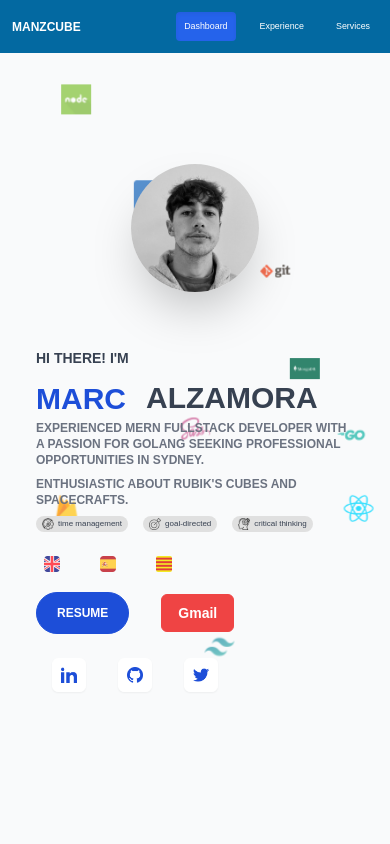
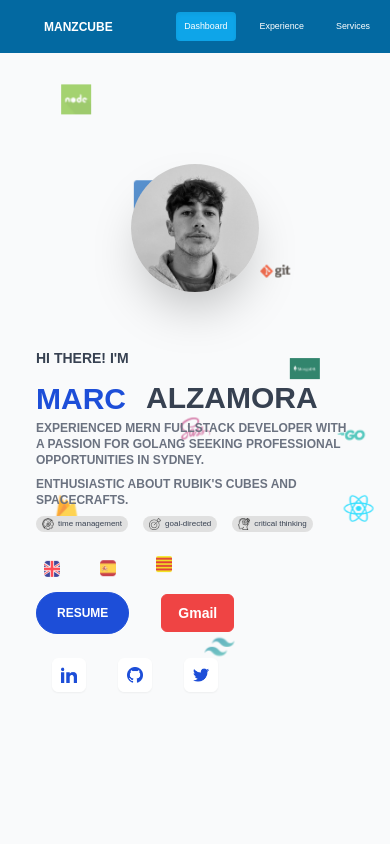
Before and after one commit to manzcube/render_portfolio, a React (Create React App) app: page / in a window 390 px wide. Shown: the top 844 px of the page. Built offline with nearby package versions, Linux system fonts and the light colour scheme.

Commit message:
navbar color change

```diff
--- a/src/components/Layout/Navbar.tsx
+++ b/src/components/Layout/Navbar.tsx
@@ -64,14 +64,14 @@ const Navbar: React.FC = () => {
       {/* <img src={logo} className="w-8" alt="" /> */}
       <Link
         to="/"
-        className="font-bold text-xs lg:text-lg lg:tracking-widest text-white lg:ml-44"
+        className="font-bold text-xs lg:text-lg lg:tracking-widest text-white ml-8 lg:ml-44"
       >
         MANZCUBE
       </Link>
       <div className="flex gap-4 w-fit">
         <button
           className={`${
-            activeSection === "introduction" ? "bg-blue-600 shadow-inner" : ""
+            activeSection === "introduction" ? "bg-sky-500 shadow-inner" : ""
           } p-2 rounded text-white transition-all duration-500`}
           onClick={() => scrollToSection("introduction")}
         >
@@ -79,7 +79,7 @@ const Navbar: React.FC = () => {
         </button>
         <button
           className={`${
-            activeSection === "experience" ? "bg-blue-600 shadow-inner" : ""
+            activeSection === "experience" ? "bg-sky-500 shadow-inner" : ""
           } p-2 rounded text-white transition-all duration-500`}
           onClick={() => scrollToSection("experience")}
         >
@@ -87,7 +87,7 @@ const Navbar: React.FC = () => {
         </button>
         <button
           className={`${
-            activeSection === "services" ? "bg-blue-600 shadow-inner" : ""
+            activeSection === "services" ? "bg-sky-500 shadow-inner" : ""
           } p-2 rounded text-white transition-all duration-500`}
           onClick={() => scrollToSection("services")}
         >
--- a/src/components/Sections/Introduction.tsx
+++ b/src/components/Sections/Introduction.tsx
@@ -65,20 +65,17 @@ const Introduction: React.FC = () => {
         {/* Languages */}
         <div className="flex gap-10 px-2 pt-4">
           <img
-            id="english-language"
-            className="h-4 w-4 english-language"
+            className="h-4 w-4 animated-bouncing"
             src={eng}
             alt="I speak english"
           />
           <img
-            id="spanish-language"
-            className="h-4 w-4 spanish-language"
+            className="h-4 w-4 animated-bouncing-delayed"
             src={esp}
             alt="I speak spanish"
           />
           <img
-            id="catalan-language"
-            className="h-4 w-4 rounded-sm opacity-90"
+            className="h-4 w-4 animated-bouncing-delayed-2 rounded-sm opacity-90"
             src={cat}
             alt="I speak catalan"
           />
--- a/src/style/index.css
+++ b/src/style/index.css
@@ -70,6 +70,11 @@ code {
   animation-delay: 1s;
 }
 
+.animated-bouncing-delayed-2 {
+  animation: bounce 4s infinite;
+  animation-delay: 2s;
+}
+
 .animated-bouncing {
   animation: bounce 4s infinite;
 }
```
